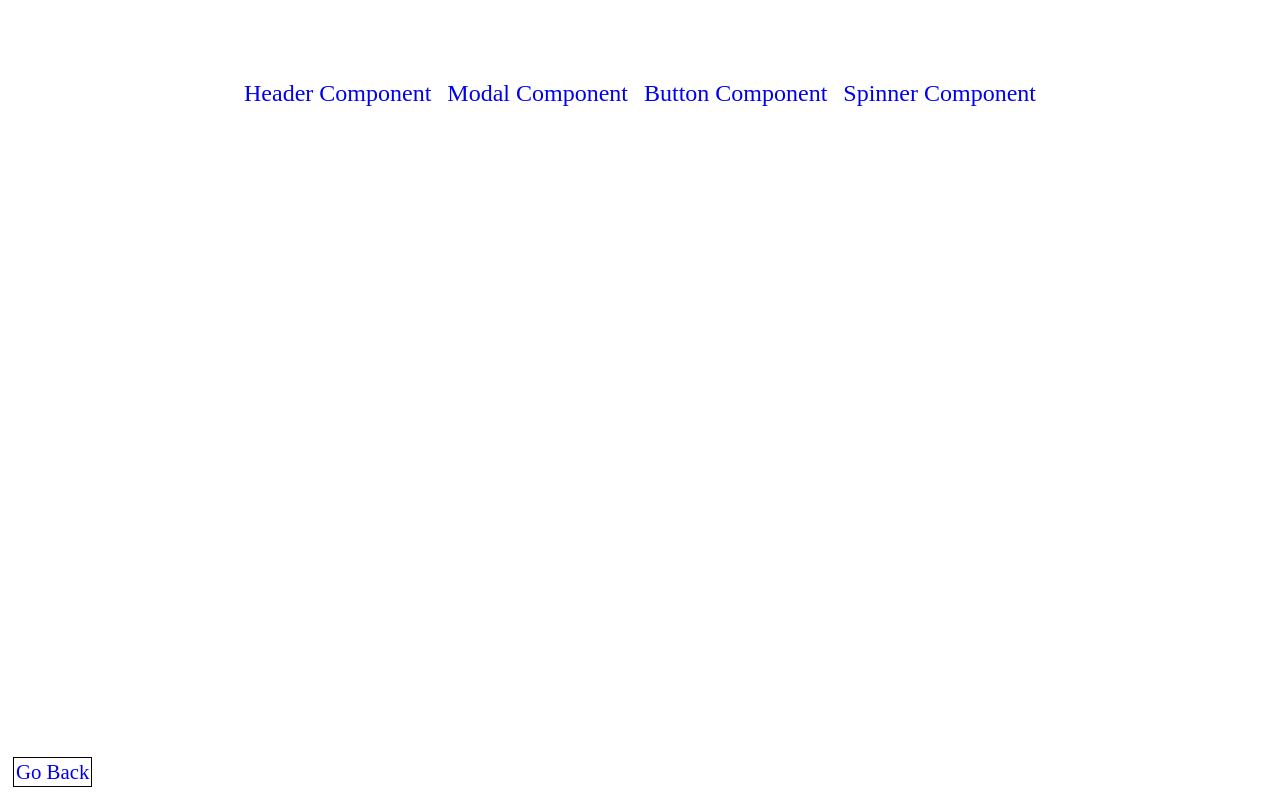
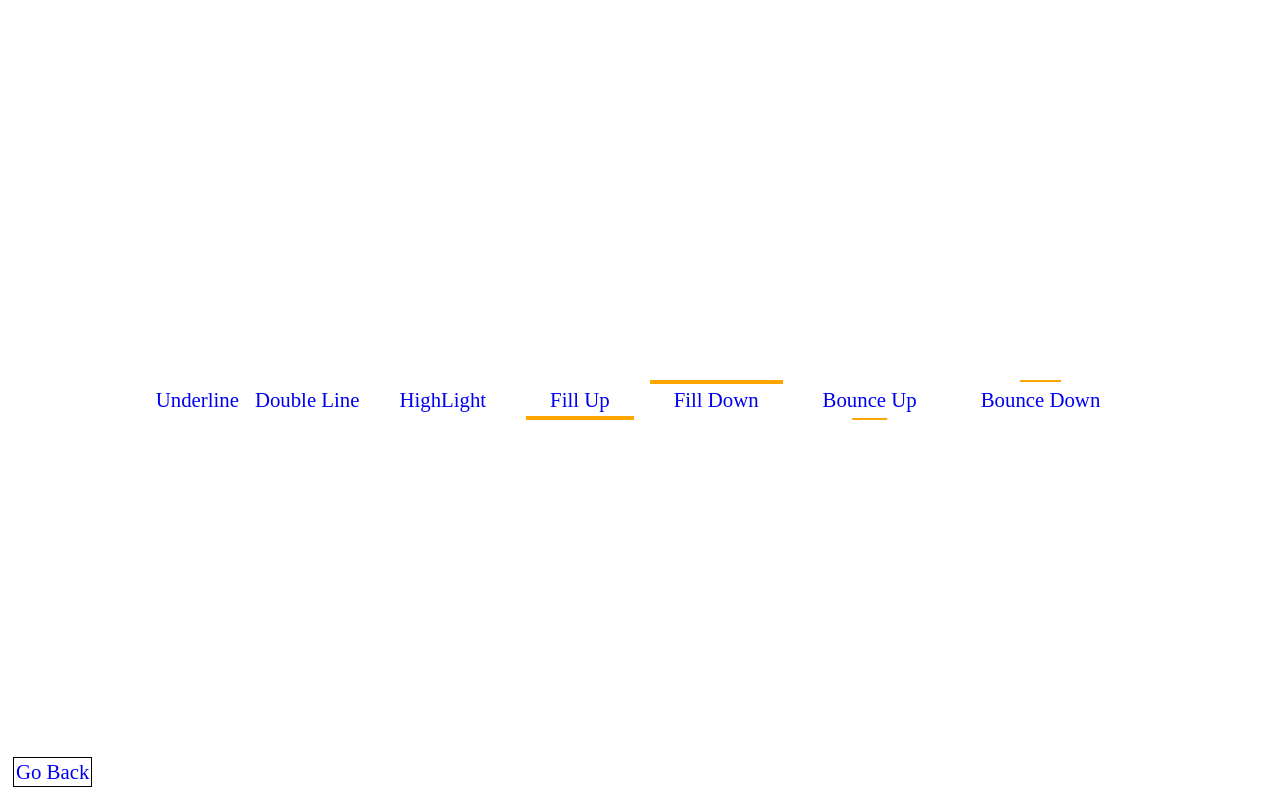
Before and after one commit to blntgvn42/react-components-design, a React (Create React App) app: page /url in a window 1280 px wide. Built offline with nearby package versions, Linux system fonts and the light colour scheme.

Commit message:
Url component created

```diff
--- a/src/App.js
+++ b/src/App.js
@@ -4,6 +4,7 @@ import Header from "./components/Header/Header";
 import Modal from "./components/Modal/Modal";
 import Button from "./components/Button/Button";
 import Spinner from "./components/Spinner/Spinner";
+import Url from "./components/Url/Url";
 
 function App() {
   return (
@@ -13,6 +14,7 @@ function App() {
         <Route path="/modal" component={Modal} />
         <Route path="/button" component={Button} />
         <Route path="/spinner" component={Spinner} />
+        <Route path="/url" component={Url} />
         <Route path="/" component={Home} />
       </Switch>
       <Link to="/" className="goBack">
--- a/src/components/Home/Home.js
+++ b/src/components/Home/Home.js
@@ -5,10 +5,11 @@ import "./Home.scoped.scss";
 function Home() {
   return (
     <div className="home">
-      <Link to="header">Header Component</Link>
-      <Link to="modal">Modal Component</Link>
-      <Link to="button">Button Component</Link>
-      <Link to="spinner">Spinner Component</Link>
+      <Link to="/header">Header Component</Link>
+      <Link to="/modal">Modal Component</Link>
+      <Link to="/button">Button Component</Link>
+      <Link to="/spinner">Spinner Component</Link>
+      <Link to="/url">Url Component</Link>
     </div>
   );
 }
--- /dev/null
+++ b/src/components/Url/Url.js
@@ -0,0 +1,26 @@
+import React from "react";
+import { Link } from "react-router-dom";
+import "./Url.scoped.scss";
+
+function Url() {
+  const links = [
+    { class: "link--underline", title: "Underline" },
+    { class: "link--double-line", title: "Double Line" },
+    { class: "link--highlight", title: "HighLight" },
+    { class: "link--fill-up", title: "Fill Up" },
+    { class: "link--fill-down", title: "Fill Down" },
+    { class: "link--bounce-up", title: "Bounce Up" },
+    { class: "link--bounce-down", title: "Bounce Down" },
+  ];
+  return (
+    <div className="link">
+      {links.map((link) => (
+        <Link to="/url" className={link.class}>
+          {link.title}
+        </Link>
+      ))}
+    </div>
+  );
+}
+
+export default Url;
--- /dev/null
+++ b/src/components/Url/Url.scoped.scss
@@ -0,0 +1,192 @@
+.link {
+  display: flex;
+  justify-content: center;
+  align-items: center;
+  height: 100vh;
+  gap: 1rem;
+  font-size: 1.3rem;
+
+  &--underline {
+    position: relative;
+
+    &:hover::after {
+      width: 100%;
+    }
+
+    &::after {
+      content: "";
+
+      position: absolute;
+      width: 0;
+      height: .1rem;
+      left: 0;
+      bottom: 0;
+
+      background-color: orange;
+
+      transition: all .5s ease-in-out;
+    }
+  }
+
+  &--double-line {
+    position: relative;
+
+    &::before,
+    &::after {
+      content: "";
+
+      position: absolute;
+      width: 0;
+      height: .1rem;
+
+      background-color: orange;
+      transition: all .5s ease-in-out;
+    }
+
+    &::before {
+      right: 0;
+      top: 0;
+    }
+
+    &::after {
+      left: 0;
+      bottom: 0;
+    }
+
+    &:hover::before,
+    &:hover::after {
+      width: 100%;
+    }
+  }
+
+  &--highlight {
+    position: relative;
+    padding: .5rem 1.5rem;
+
+    &::before {
+      content: "";
+
+      position: absolute;
+      top: 0;
+      left: 0;
+      width: 0;
+      height: 100%;
+      z-index: -1;
+      background-color: orange;
+      transition: all .5s ease-in-out;
+    }
+
+    &:hover::before {
+      width: 100%;
+    }
+  }
+
+  &--fill {
+
+    &-up {
+      position: relative;
+      padding: .5rem 1.5rem;
+
+      &::before {
+        content: "";
+
+        position: absolute;
+        left: 0;
+        bottom: 0;
+
+        width: 100%;
+        height: 10%;
+        z-index: -1;
+
+        background-color: orange;
+        transition: all .5s ease-in-out;
+      }
+
+      &:hover::before {
+        height: 100%;
+      }
+    }
+
+    &-down {
+      position: relative;
+      padding: .5rem 1.5rem;
+
+      &::before {
+        content: "";
+
+        position: absolute;
+        left: 0;
+        top: 0;
+
+        width: 100%;
+        height: 10%;
+        z-index: -1;
+
+        background-color: orange;
+        transition: all .5s ease-in-out;
+      }
+
+      &:hover::before {
+        height: 100%;
+      }
+    }
+  }
+
+  &--bounce {
+
+
+    &-up {
+      position: relative;
+      padding: .5rem 1.5rem;
+
+      &:hover::after {
+        width: 100%;
+        height: 100%;
+      }
+
+      &::after {
+        content: "";
+
+        position: absolute;
+        width: 25%;
+        height: .1rem;
+        z-index: -1;
+
+        left: 50%;
+        bottom: 0;
+
+        transform: translateX(-50%);
+
+        transition: all .5s cubic-bezier(.25, .1, 0, 2.05);
+        background-color: orange;
+      }
+    }
+
+    &-down {
+      position: relative;
+      padding: .5rem 1.5rem;
+
+      &:hover::after {
+        width: 100%;
+        height: 100%;
+      }
+
+      &::after {
+        content: "";
+
+        position: absolute;
+        width: 25%;
+        height: .1rem;
+        z-index: -1;
+
+        left: 50%;
+        top: 0;
+
+        transform: translateX(-50%);
+
+        transition: all .5s cubic-bezier(.25, .1, 0, 2.05);
+        background-color: orange;
+      }
+    }
+  }
+}
```
